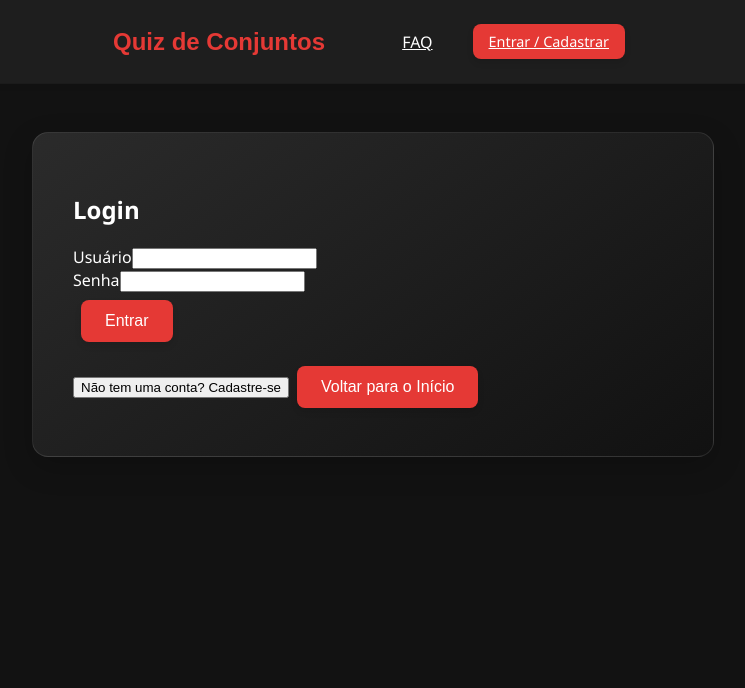
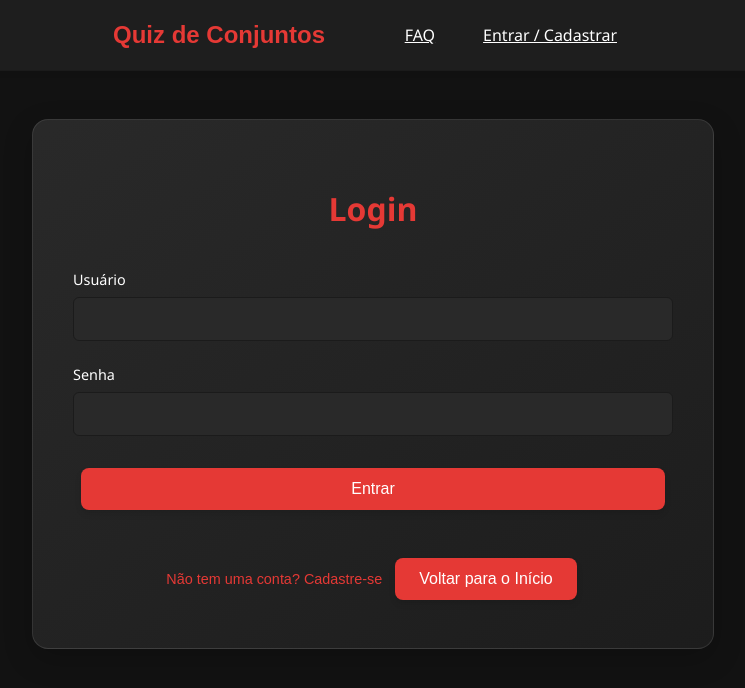
Before and after one commit to Rodrigogmdev/TCC-Quiz, a React (Vite) app in the folder quiz-matematico/: page /auth in a window 1280 px wide. Shown: the top 688 px of the page, without its empty margins (267-1012 px from the left). Built offline with nearby package versions, Linux system fonts and the light colour scheme.

Commit message:
correçoes no scss
correções para manter consistencia no estilo do header
melhorias no estilo do forms de login/cadastro

```diff
--- a/quiz-matematico/src/components/Header.tsx
+++ b/quiz-matematico/src/components/Header.tsx
@@ -26,11 +26,11 @@ const Header = ({ isLoggedIn, isAdmin, onLogout }: HeaderProps) => {
           )}
 
           {isLoggedIn ? (
-            <button className="button" onClick={onLogout}>
+            <button className="nav-button" onClick={onLogout}>
               Sair
             </button>
           ) : (
-            <Link to="/auth" className="button">
+            <Link to="/auth" className="nav-button">
               Entrar / Cadastrar
             </Link>
           )}
--- a/quiz-matematico/src/styles/main.scss
+++ b/quiz-matematico/src/styles/main.scss
@@ -1,4 +1,5 @@
 
+@use "sass:color";
 $bg-color: #121212;
 $primary-color: #E53935;
 $text-color: #FFFFFF;
@@ -10,7 +11,7 @@ $error-color: #F44336;
 body {
   margin: 0;
   background-color: $bg-color;
-  font-family: 'Roboto', sans-serif; // Garanta que a fonte base está aqui também
+  font-family: 'Roboto', sans-serif;
   color: $text-color;
 }
 body {
@@ -21,26 +22,22 @@ body {
 
 .header-container {
   width: 100%;
-  padding: 1rem 0; // Espaçamento vertical
-  background-color: $container-bg; // Usando a cor de fundo do container para consistência
-  box-shadow: 0 4px 12px rgba(0, 0, 0, 0.1); // Sombra para dar destaque
+  padding: 1rem 0;
+  background-color: $container-bg;
+  box-shadow: 0 4px 12px rgba(0, 0, 0, 0.1);
   border-bottom: 1px solid rgba(0, 0, 0, 0.1); // Linha sutil de separação
 }
 
-// O conteúdo dentro do header, que será centralizado
 .header-content {
   display: flex;
   justify-content: space-between;
   align-items: center;
-
-  // Mesmas propriedades do .container para garantir o alinhamento perfeito
   max-width: 600px;
   margin: 0 auto;
   padding: 0 2.5rem; // Espaçamento lateral para não colar nas bordas em telas menores
   box-sizing: border-box;
 }
 
-// Estilos para o título, navegação e botões (podem ser os mesmos de antes)
 .header-title h3 {
   margin: 0;
   font-family: 'Poppins', sans-serif;
@@ -71,7 +68,7 @@ body {
   }
 }
 
-.header-nav .button { // Deixa o botão de login/logout um pouco menor no header
+.header-nav .button {
   padding: 8px 16px;
   font-size: 0.9rem;
 }
@@ -83,7 +80,7 @@ body {
   margin: 3rem auto;
   padding: 2.5rem;
 
-  background: linear-gradient(145deg, lighten($container-bg, 5%), darken($container-bg, 5%));
+  background: linear-gradient(145deg, color.scale($container-bg, $lightness: 5%), color.scale($container-bg, $lightness: -5%));
   border-radius: 16px;
 
   box-shadow: 0 10px 30px rgba(0, 0, 0, 0.2);
@@ -104,7 +101,7 @@ body {
   box-shadow: 0 4px 6px rgba(0, 0, 0, 0.1);
 
   &:hover {
-    background-color: darken($primary-color, 10%);
+    background-color: color.scale($primary-color, $lightness: -10%);
     transform: translateY(-3px);
     box-shadow: 0 6px 12px rgba(0, 0, 0, 0.15);
   }
@@ -112,6 +109,64 @@ body {
   &:active {
     transform: translateY(1px);
     box-shadow: 0 2px 4px rgba(0, 0, 0, 0.1);
+  }
+}
+
+.auth-container{
+  text-align: center;
+  h2{
+    color: $primary-color;
+    font-size: 2rem;
+    margin-bottom: 2.5rem;
+  }
+
+  form{
+    display: flex;
+    flex-direction: column;
+    gap: 1.5rem;
+    margin-bottom: 1.5rem;
+    div {
+      display: flex;
+      flex-direction: column;
+      text-align: left; // Alinha a label à esquerda
+    }
+  }
+  label{
+    margin-bottom: 0.5rem;
+    font-size: 0.9rem;
+    color: color.scale($text-color, $lightness: 30%);
+    font-weight: 500;
+  }
+  input[type="text"],
+  input[type="password"] {
+    background-color: color.scale($container-bg, $lightness: 5%);
+    border: 1px solid color.scale($container-bg, $lightness: -10%);
+    border-radius: 6px;
+    padding: 12px 15px;
+    color: $text-color;
+    font-size: 1rem;
+    transition: border-color 0.3s ease, box-shadow 0.3s ease;
+    &:focus {
+      outline: none;
+      border-color: $primary-color;
+      box-shadow: 0 0 0 3px rgba($primary-color, 0.4);
+    }
+  }
+  .toggle-button{
+    background: none;
+    border: none;
+    color: $primary-color;
+    cursor: pointer;
+    margin-top: 1rem;
+    font-size: 0.9rem;
+    font-weight: 500;
+    padding: 5px;
+    transition: color 0.2 ease;
+
+    &:hover{
+      color: color.scale($primary-color, $lightness: 15%);
+      text-decoration: underline;
+    }
   }
 }
 
@@ -127,9 +182,6 @@ body {
   gap: 1rem;
 }
 
-// ... (código SCSS existente)
-
-// Estilos para a página de FAQ
 .faq-container {
   text-align: left;
 
@@ -159,15 +211,12 @@ body {
     }
   }
 }
-
-// Adicione ao final de main.scss
-
 .chatbot-container {
-  position: fixed; // Ou absolute, dependendo de onde você o coloca
+  position: fixed;
   bottom: 2rem;
   right: 2rem;
   width: 350px;
-  background-color: lighten($container-bg, 10%);
+  background-color: color.scale($container-bg, $lightness: 10%);
   border-radius: 12px;
   box-shadow: 0 8px 24px rgba(0, 0, 0, 0.3);
   display: flex;
@@ -178,7 +227,7 @@ body {
 
 .chatbot-header {
   padding: 1rem;
-  background-color: darken($container-bg, 5%);
+  background-color: color.scale($container-bg, $lightness: -5%);
   h4 {
     margin: 0;
     font-size: 1.1rem;
@@ -207,7 +256,7 @@ body {
     }
 
     &.bot {
-      background-color: lighten($container-bg, 20%);
+      background-color: color.scale($container-bg, $lightness: 20%);
       color: $text-color;
       align-self: flex-start;
       border-bottom-left-radius: 4px;
@@ -234,7 +283,6 @@ body {
 
   button {
     margin: 0.5rem;
-    // Pode usar a classe .button se quiser
   }
 }
 
```
